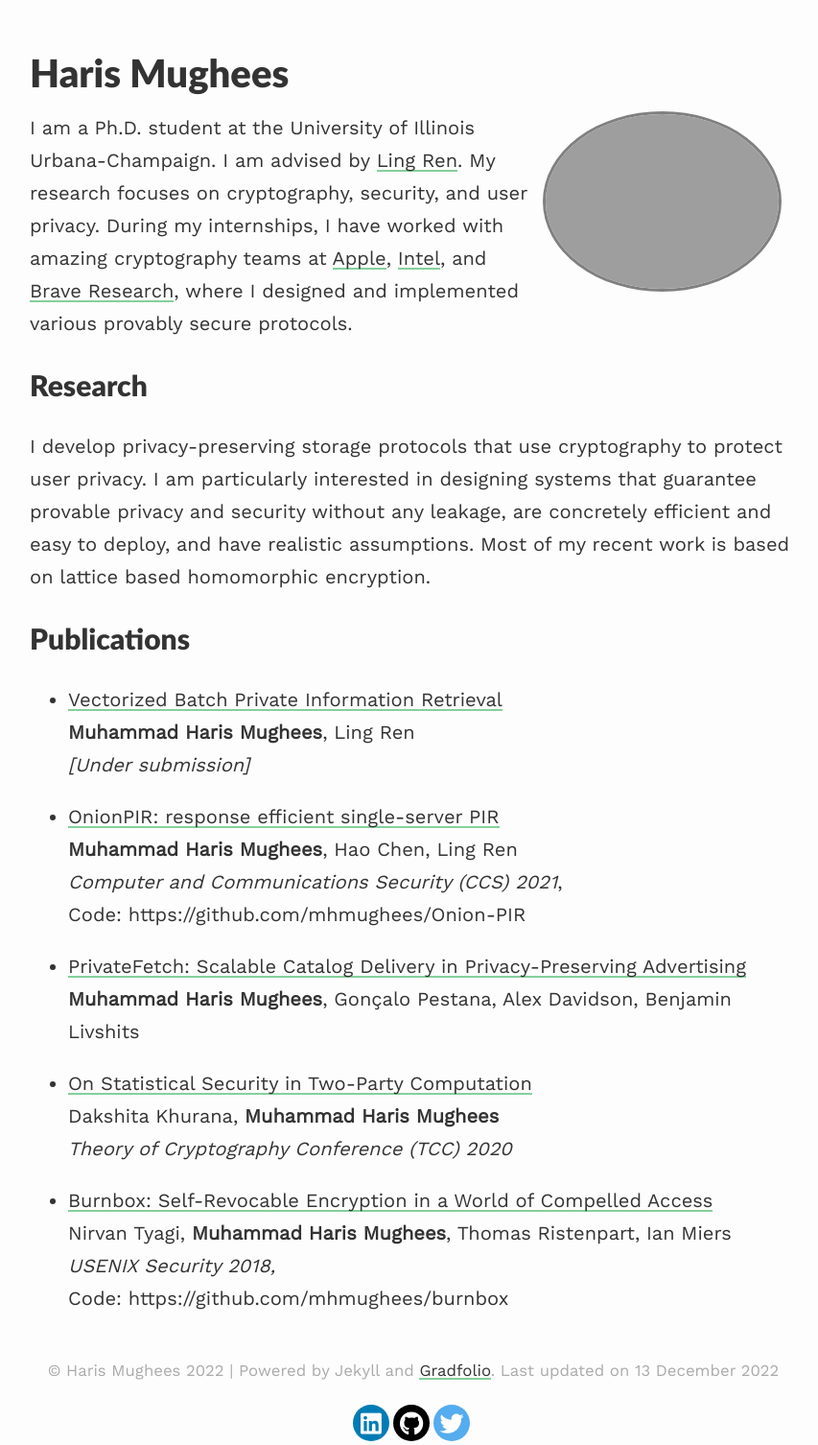
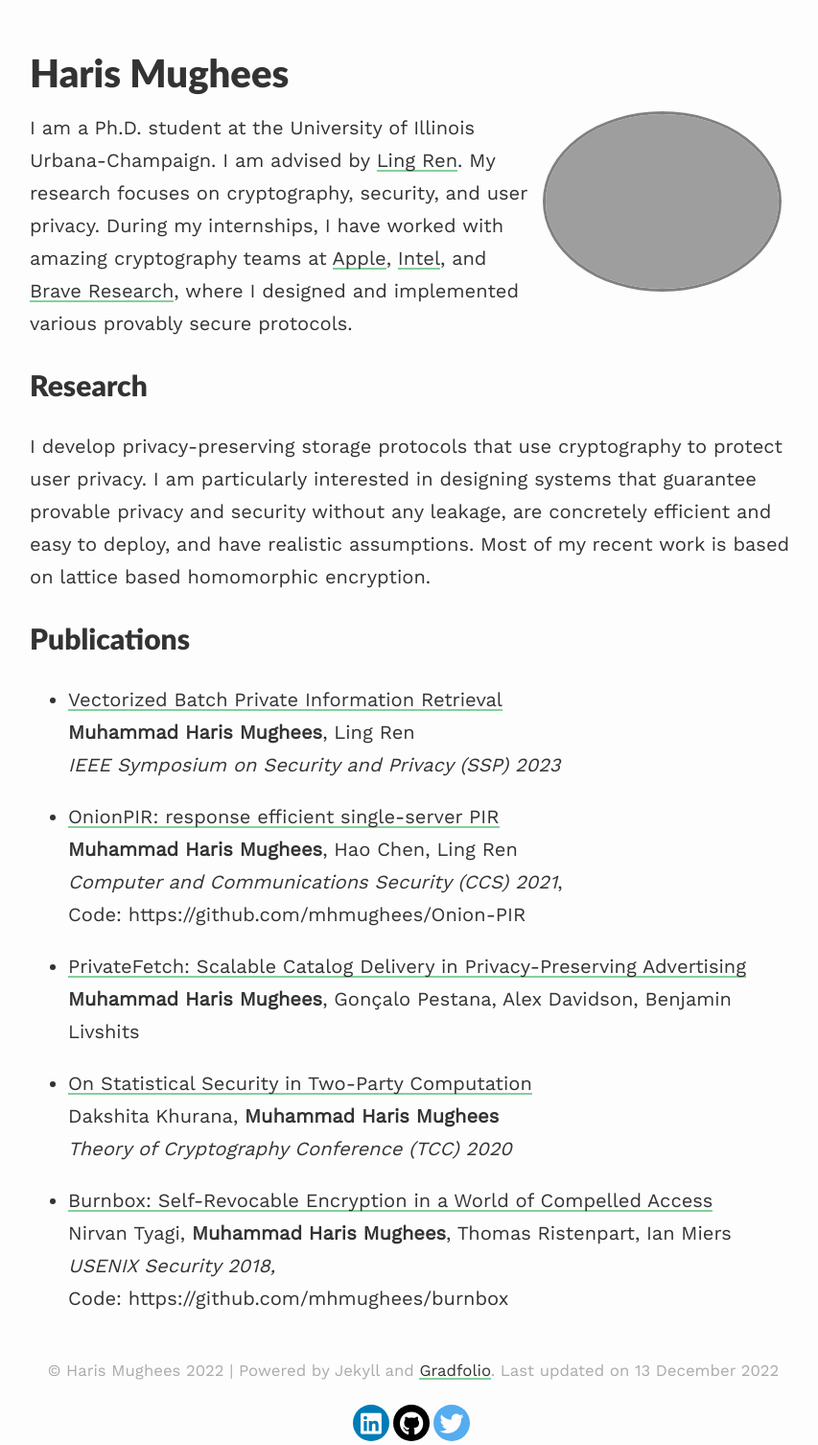
Before and after one commit to mhmughees/mhmughees.github.io, a Jekyll site: the page built from index.md, in a window 1280 px wide. Shown: the whole page at 96% size, without its empty margins (209-1062 px from the left). Built offline with Jekyll 4.4.1, drawn with Linux system fonts in a browser that asks for light colours; nearby versions of some CDN libraries.

Commit message:
Update index.md

```diff
--- a/index.md
+++ b/index.md
@@ -17,7 +17,7 @@ I am a Ph.D. student at the University of Illinois Urbana-Champaign. I am advise
 
 - [Vectorized Batch Private Information Retrieval](https://eprint.iacr.org/2022/1262)
 **Muhammad Haris Mughees**, Ling Ren
-*[Under submission]*
+*IEEE Symposium on Security and Privacy (SSP) 2023*
 
 - [OnionPIR: response efficient single-server PIR](https://dl.acm.org/doi/abs/10.1145/3460120.3485381?casa_token=6SS2B61Ci8EAAAAA:MjC1TSdtTrYwLFPQlhQo4h0LH1Uetk4lp3_m6byNa6UzG2VHoKO1adnYOTZ6nZEx3lIZX3jEASnQaQ)
 **Muhammad Haris Mughees**, Hao Chen, Ling Ren
```
